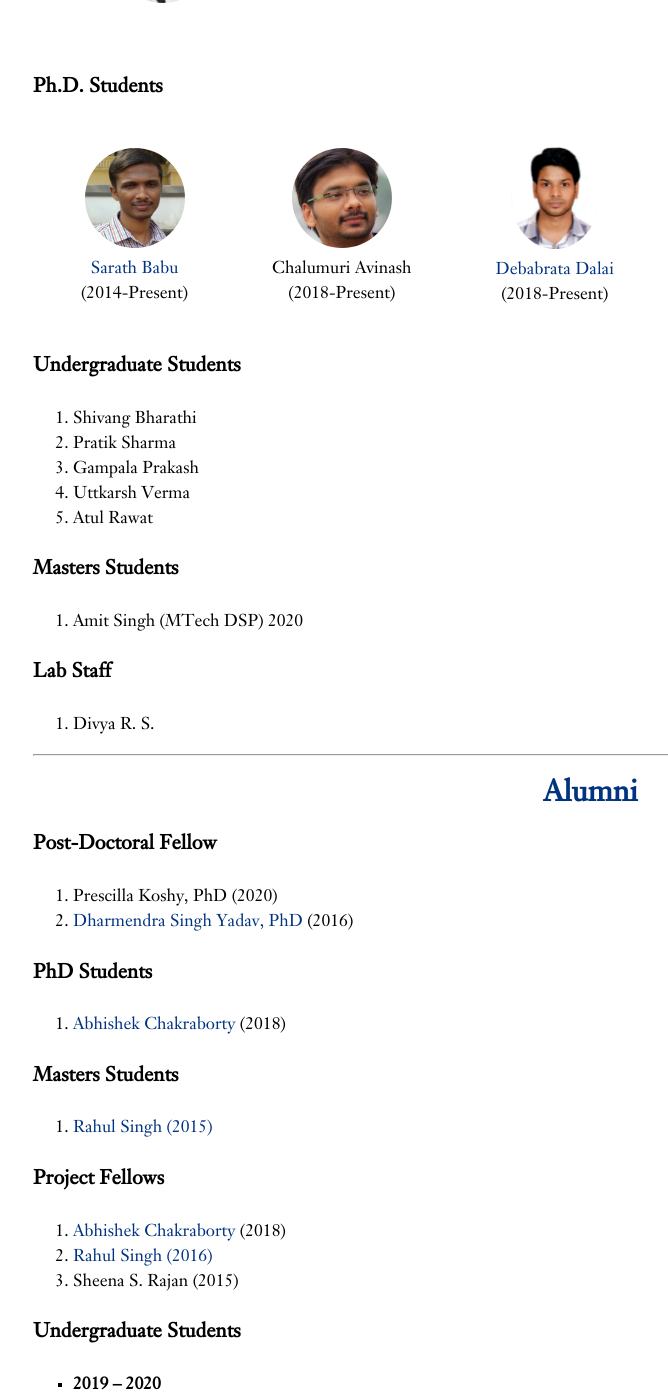
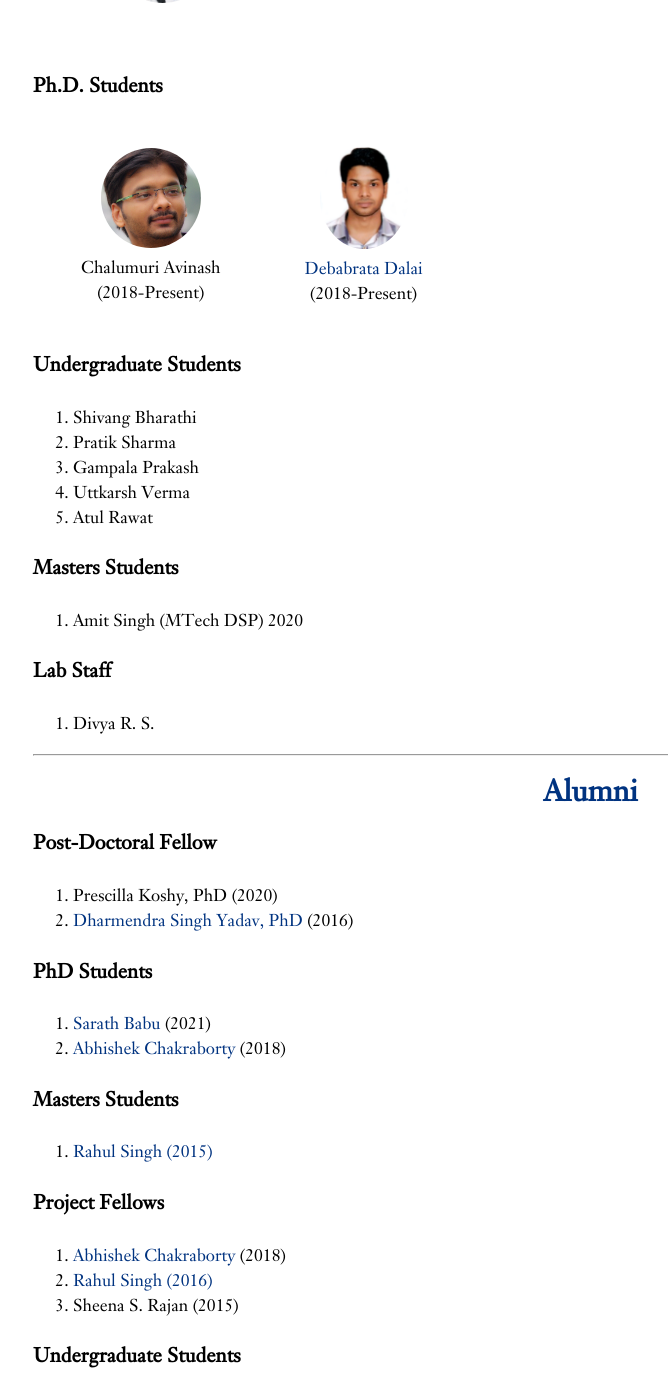
Before and after one commit to iist-sysnet/iist-sysnet.github.io, a Jekyll site: the page built from people.md, in a window 1280 px wide and 1400 px high, scrolled down 329 px. Shown: the whole window, without its empty margins (75-743 px from the left). Built offline with Jekyll 4.4.1, drawn with Linux system fonts in a browser that asks for light colours; our own code applies the rules of GitHub Pages for plain Markdown files.

Commit message:
Update people.md

```diff
--- a/people.md
+++ b/people.md
@@ -19,7 +19,6 @@ Department of Avionics, IIST
 
 <table>
 <tr>
-<td><figure align="center"><a href="https://4sarathbabu.github.io/" target="_blank"><img width="100px" height="100px" class="img-circle"  src="images/sarath.jpg"><figcaption>Sarath Babu</figcaption></a>(2014-Present)</figure></td>
 <td><figure align="center"><img width="100px"  class="img-circle"  src="images/avinash.png"><figcaption>Chalumuri Avinash</figcaption>(2018-Present)</figure></td>
 <td><figure align="center"><a href="https://www.linkedin.com/in/debabrata-dalai-a88b6486"><img width="88px"  class="img-circle"  src="images/debabrata.png"><figcaption>Debabrata Dalai</figcaption></a>(2018-Present)</figure></td>
 </tr>
@@ -49,7 +48,9 @@ Department of Avionics, IIST
 
 #### PhD Students
 
+2. [Sarath Babu](https://4sarathbabu.github.io/) (2021)
 1. [Abhishek Chakraborty](https://chakrabortyabhishek.github.io/) (2018)
+
 
 #### Masters Students
 
```
